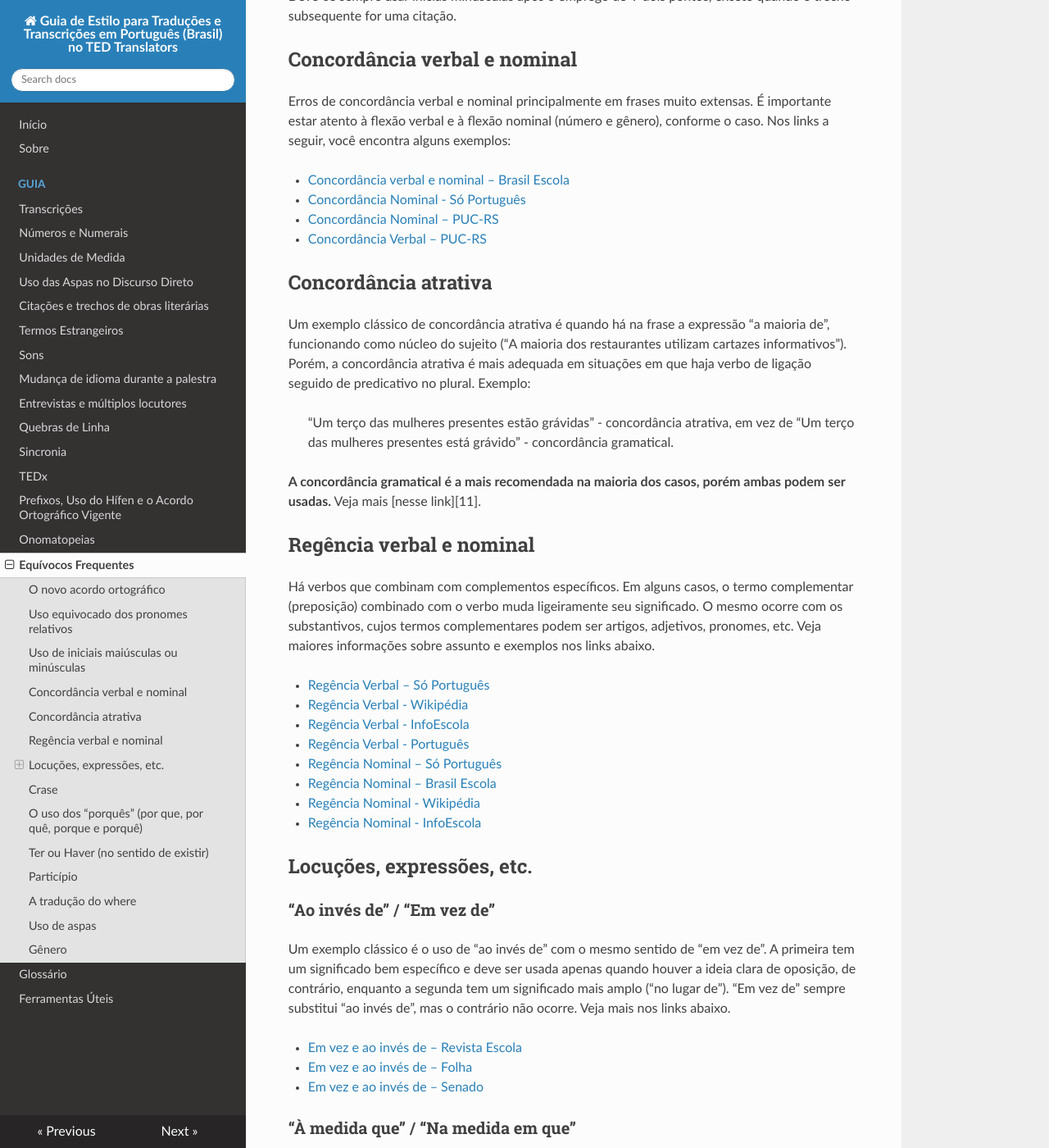
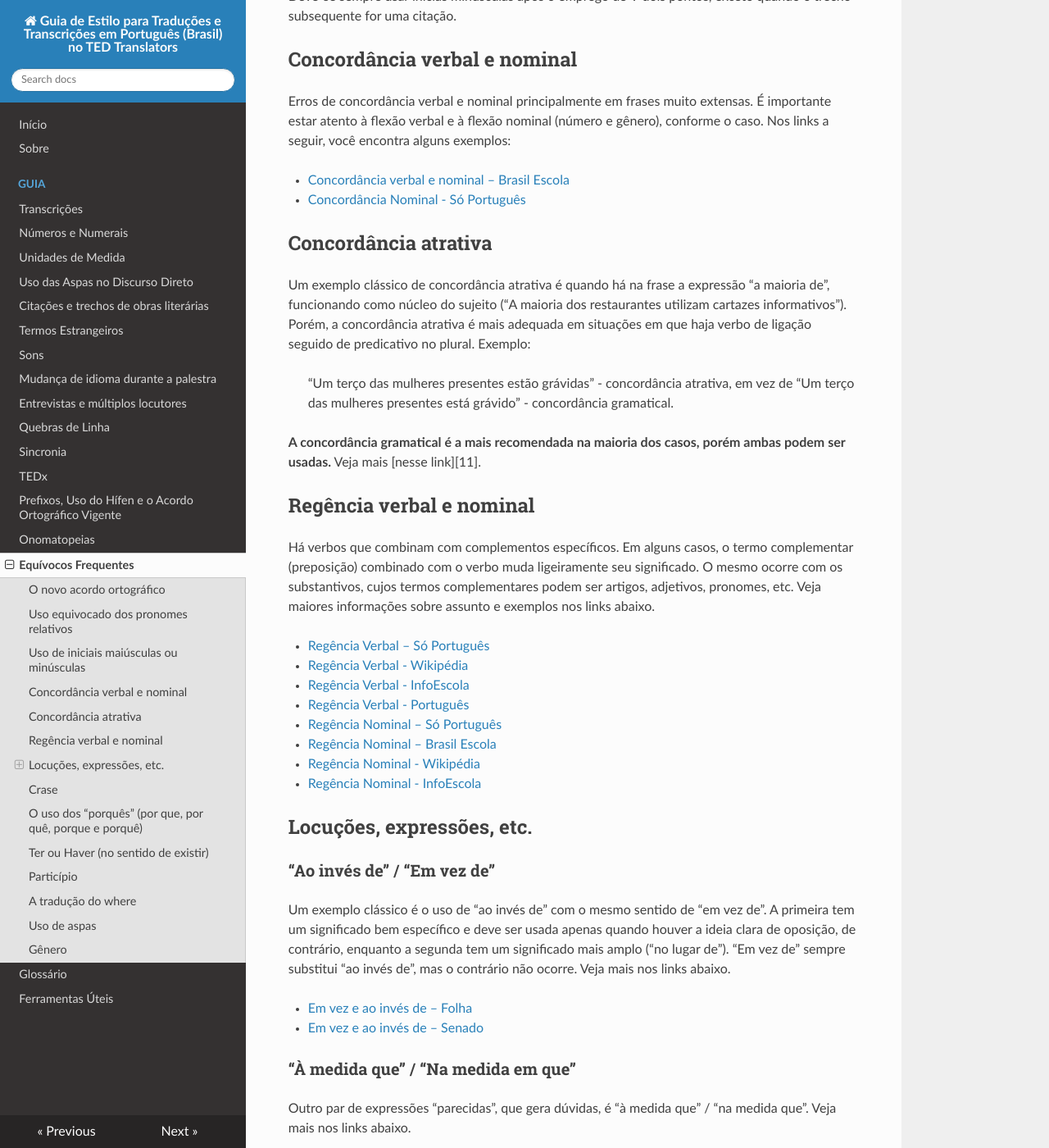
Before and after one commit to tupaschoal/TED-Translators_PT-BR_Styleguide, an MkDocs documentation site: the page built from docs/equivocos.md, in a window 1280 px wide and 1400 px high, scrolled down 1064 px. Shown: the whole window at 82% size. Built offline with MkDocs 1.6.1, drawn with Linux system fonts in a browser that asks for light colours; nearby versions of some CDN libraries; old or Windows-style settings are respelled for this version of MkDocs; some of the changed lines change nothing that is shown.

Commit message:
Update broken links on equivocos.md

```diff
--- a/docs/equivocos.md
+++ b/docs/equivocos.md
@@ -36,8 +36,6 @@
 
 - [Concordância verbal e nominal – Brasil Escola][eq7]
 - [Concordância Nominal - Só Português][eq8]
-- [Concordância Nominal – PUC-RS][eq9]
-- [Concordância Verbal – PUC-RS][eq10]
 
 ## Concordância atrativa
 
@@ -66,7 +64,6 @@
 
 Um exemplo clássico é o uso de “ao invés de” com o mesmo sentido de “em vez de”. A primeira tem um significado bem específico e deve ser usada apenas quando houver a ideia clara de oposição, de contrário, enquanto a segunda tem um significado mais amplo (“no lugar de”). “Em vez de” sempre substitui “ao invés de”, mas o contrário não ocorre. Veja mais nos links abaixo.
 
-- [Em vez e ao invés de – Revista Escola][eq20]
 - [Em vez e ao invés de – Folha][eq21]
 - [Em vez e ao invés de – Senado][eq22]
 
@@ -208,10 +205,8 @@
 [eq6]: http://www12.senado.leg.br/manualdecomunicacao/redacao-e-estilo/estilo/cargo-e-funcao
 [eq7]: http://www.brasilescola.com/gramatica/concordancia-verbal-nominal.htm
 [eq8]: http://www.soportugues.com.br/secoes/sint/sint59.php
-[eq9]: http://www.pucrs.br/manualred/nominal.php
-[eq10]: http://www.pucrs.br/manualred/verbal.php
 [eq11]: http://www3.uol.com.br/qualidadeconteudo/portugues/concordancia-com-partitivos-seguidos-de-plural.jhtm
-[eq12]: http://www.soportugues.com.br/secoes/sint/sint61.%09php
+[eq12]: https://www.soportugues.com.br/secoes/sint/sint61.php
 [eq13]: http://pt.wikipedia.org/wiki/Reg%C3%AAncia_verbal
 [eq14]: http://www.infoescola.com/portugues/regencia-verbal/
 [eq15]: http://www.portugues.com.br/gramatica/regencia-verbal-.html
@@ -219,7 +214,6 @@
 [eq17]: http://www.brasilescola.com/gramatica/regencia-nominal.htm
 [eq18]: http://pt.wikipedia.org/wiki/Reg%C3%AAncia_nominal
 [eq19]: http://www.infoescola.com/portugues/regencia-nominal/
-[eq20]: http://revistaescola.abril.com.br/fundamental-2/quando-usa-vez-ao-inves-636964.shtml
 [eq21]: http://www1.folha.uol.com.br/colunas/pasquale/2013/05/1275594-ao-inves-de-ou-em-vez-de.shtml
 [eq22]: http://www12.senado.leg.br/manualdecomunicacao/redacao-e-estilo/estilo/ao-inves-de-em-vez-de
 [eq23]: http://educacao.uol.com.br/dicas-portugues/locucao-conjuntiva-e-a-medida-que.jhtm
@@ -240,7 +234,7 @@
 [eq38]: http://www.brasilescola.com/gramatica/haver-ou-ter.htm
 [eq39]: http://www.brasilescola.com/gramatica/a-ou-ha.htm
 [eq40]: http://pt.wikipedia.org/wiki/Partic%C3%ADpio
-[eq41]: http://www.portugues.com.br/gramatica/particularidades-participio.htmlhttp:/pt.wikipedia.org/wiki/Partic%C3%ADpio
+[eq41]: https://portugues.uol.com.br/gramatica/particularidades-participio.html
 [eq42]: http://revisaoparaque.com/blog/onde-aonde-e-em-que-quando-usar-cada-um/
 [eq43]: http://www12.senado.leg.br/manualdecomunicacao/redacao-e-estilo/este-esse-esta-essa
 [eq44]: http://educacao.uol.com.br/dicas-portugues/este-ou-esse.jhtm
```
